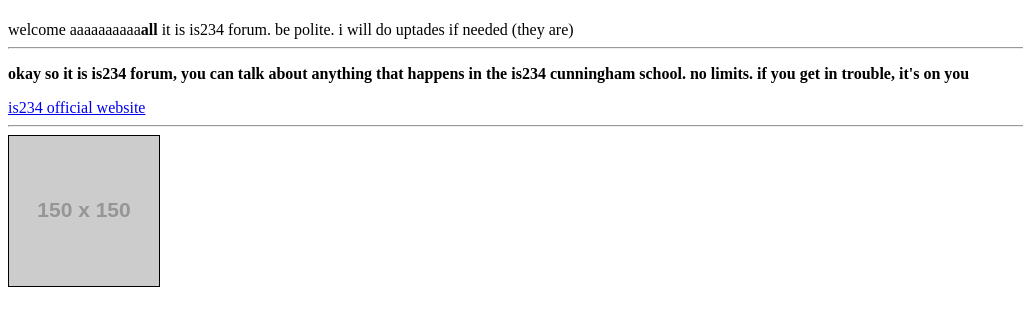
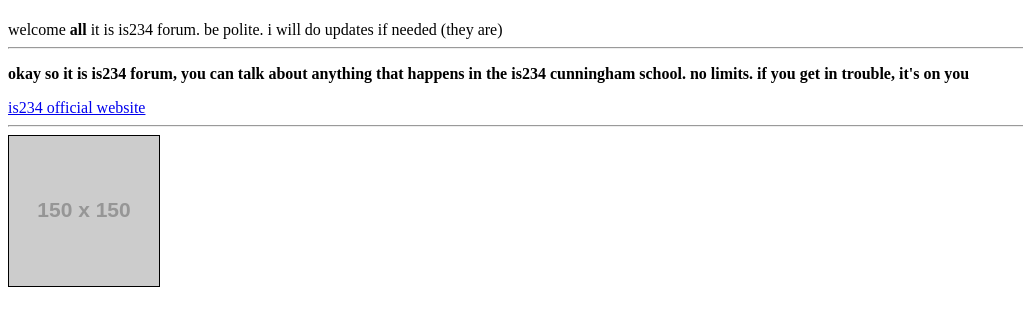
Before and after one commit to is234forum/is234forum, a plain HTML site: page index.html in a window 1280 px wide. Shown: the part 59-384 px from the top of the page, without its empty margins (0-1023 px from the left). Drawn offline with Linux system fonts and the light colour scheme; placeholder pictures from the web are drawn by us.

Commit message:
Update index.html

```diff
--- a/index.html
+++ b/index.html
@@ -8,7 +8,7 @@
     <body>
         <h1>Cunningham I.S. 234 Forum</h1>
 
-       welcome aaaaaaaaaa<b>all</b> it is is234 forum. be polite. i will do uptades if needed (they are)
+       welcome <b>all</b> it is is234 forum. be polite. i will do updates if needed (they are)
 
        <hr>
 
```
